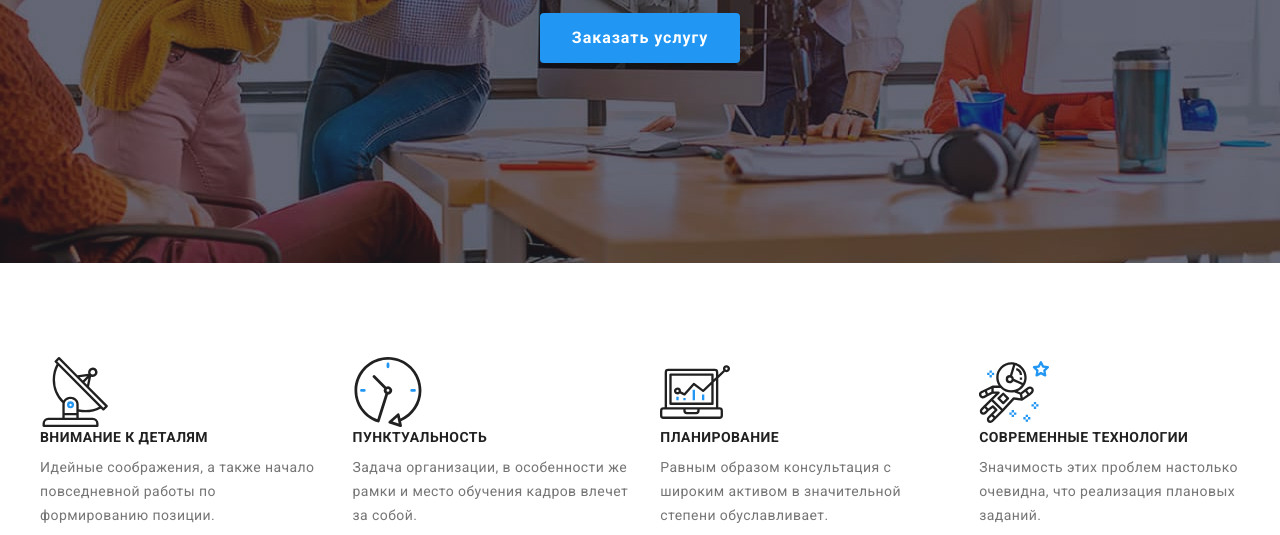
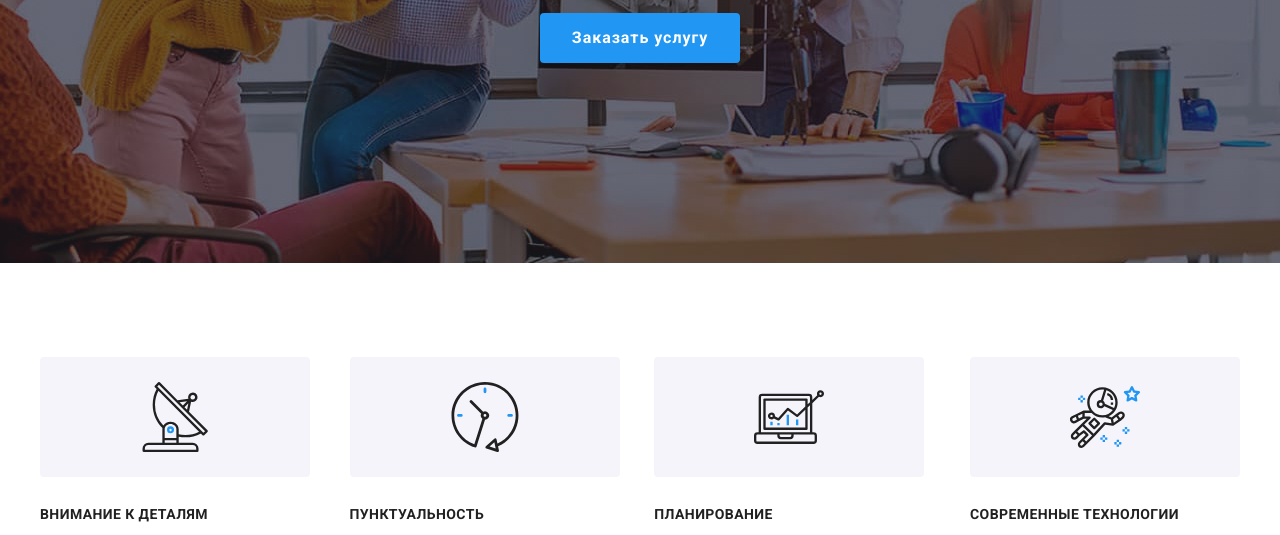
Before and after one commit to MykolaBiletskiy/goit-markup-hw-04, a plain HTML site: page index.html in a window 1280 px wide. Shown: the part 417-952 px from the top of the page. Drawn offline with nearby package versions, Linux system fonts and the light colour scheme.

Commit message:
Add files via upload

```diff
--- a/index.html
+++ b/index.html
@@ -4,7 +4,7 @@
     <meta charset="UTF-8">
     <meta name="viewport" content="width=device-width, initial-scale=1.0">
     <title>Студия</title>
-    <link rel="stylesheet" href="https://cdnjs.cloudflare.com/ajax/libs/modern-normalize/0.7.0/modern-normalize.min.css">
+    <link rel="stylesheet" href="https://cdnjs.cloudflare.com/ajax/libs/modern-normalize/1.0.0/modern-normalize.min.css">
     <link href="https://fonts.googleapis.com/css2?family=Raleway:wght@700&family=Roboto:wght@400;500;700;900&display=swap" rel="stylesheet">
     <link rel="stylesheet" href="./css/styles.css">
 </head>
@@ -24,7 +24,7 @@
             <ul class="list auth-nav">
                 <li class="auth-nav-item">
                     <a href="mailto:info@devstudio.com" class="link">
-                        <svg class="icon-auth-nav" wigth="16" height="12">
+                        <svg class="icon-auth-nav" width="16" height="12">
                             <use href="./images/sprite.svg#icon-mail"></use>
                         </svg>
                         info@devstudio.com
@@ -55,30 +55,38 @@
                 <h2 class="title section-title visually-hidden">Наши преимущества</h2>
                 <ul class="feature-list">
                     <li class="list feature-list-item">
-                        <svg class="icon-feature-list" width="270" height="120">
+                        <div class="container-icon">
+                            <svg class="icon-feature-list">
                                 <use href="./images/sprite.svg#icon-feature1"></use>
                             </svg>
+                        </div>
                         <h3 class="subtitle feature-title">Внимание к деталям</h3>
                         <p class="text section-item">Идейные соображения, а также начало повседневной работы по формированию позиции.</p>
                     </li>
                     <li class="list feature-list-item">
-                        <svg class="icon-feature-list" width="270" height="120">
+                        <div class="container-icon">
+                            <svg class="icon-feature-list">
                                 <use href="./images/sprite.svg#icon-feature2"></use>
                             </svg>
+                        </div>
                         <h3 class="subtitle feature-title">Пунктуальность</h3>
                         <p class="text section-item">Задача организации, в особенности же рамки и место обучения кадров влечет за собой.</p>
                     </li>
                     <li class="list feature-list-item">
-                        <svg class="icon-feature-list" width="270" height="120">
+                        <div class="container-icon">
+                            <svg class="icon-feature-list">
                                 <use href="./images/sprite.svg#icon-feature3"></use>
                             </svg>
+                        </div>
                         <h3 class="subtitle feature-title">Планирование</h3>
                         <p class="text section-item">Равным образом консультация с широким активом в значительной степени обуславливает.</p>
                     </li>
                     <li class="list feature-list-item">
-                        <svg class="icon-feature-list" width="270" height="120">
+                        <div class="container-icon">
+                            <svg class="icon-feature-list">
                                 <use href="./images/sprite.svg#icon-feature4"></use>
                             </svg>
+                        </div>
                         <h3 class="subtitle feature-title">Современные технологии</h3>
                         <p class="text section-item">Значимость этих проблем настолько очевидна, что реализация плановых заданий.</p>
                     </li>
@@ -111,6 +119,7 @@
                 <ul class="list team-list">
                     <li class="team-card">
                         <img class="team-photo" src="./images/teamcard1.jpg" alt="Игорь Демьяненко фото" width="270">
+                        <div class="container-team">
                             <h3 class="subtitle">Игорь Демьяненко</h3>
                             <p lang="en" class="text section-item career">Product Designer</p>
                             <ul class="list social-link-list">
@@ -143,9 +152,11 @@
                                     </a>
                                 </li>
                             </ul>
+                        </div>
                     </li>
                     <li class="team-card">
                         <img class="team-photo" src="./images/teamcard2.jpg" alt="Ольга Иванова фото" width="270">
+                        <div class="container-team">
                             <h3 class="subtitle">Ольга Иванова</h3>
                             <p lang="en" class="text section-item career">Frontend Developer</p>
                             <ul class="list social-link-list">
@@ -178,9 +189,11 @@
                                     </a>
                                 </li>
                             </ul>
+                        </div>
                     </li>
                     <li class="team-card">
                         <img class="team-photo" src="./images/teamcard3.jpg" alt="Николай Тарасов фото" width="270">
+                        <div class="container-team">
                             <h3 class="subtitle">Николай Тарасов</h3>
                             <p lang="en" class="text section-item career">Marketing</p>
                             <ul class="list social-link-list">
@@ -213,9 +226,11 @@
                                     </a>
                                 </li>
                             </ul>
+                        </div>
                     </li>
                     <li class="team-card">
                         <img class="team-photo" src="./images/teamcard4.jpg" alt="Михаил Ермаков фото" width="270">
+                        <div class="container-team">
                             <h3 class="subtitle">Михаил Ермаков</h3>
                             <p lang="en" class="text section-item career">UI Designer</p>
                             <ul class="list social-link-list">
@@ -248,6 +263,7 @@
                                     </a>
                                 </li>
                             </ul>
+                        </div>
                     </li>
                 </ul>
             </div>
```
Lines whose indentation alone changed are shown as unchanged.
